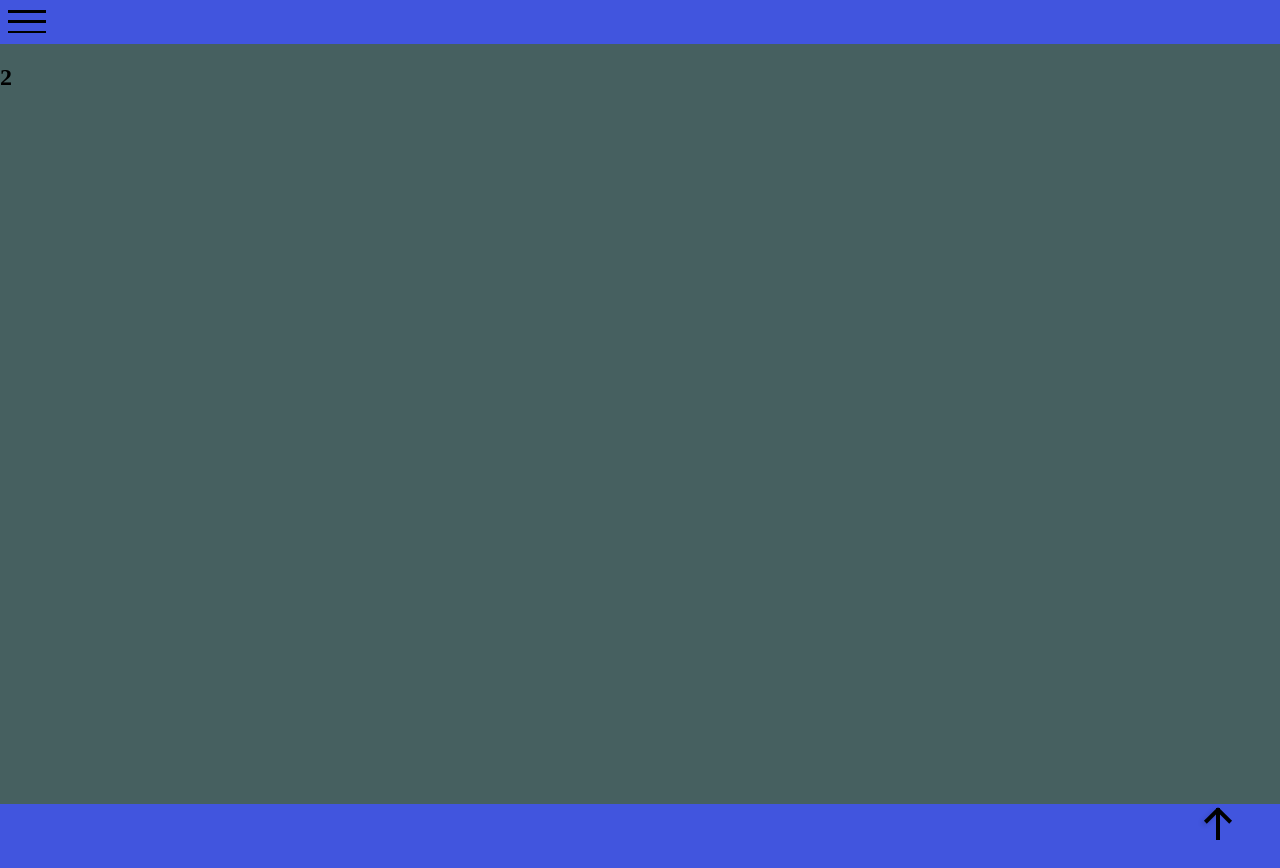
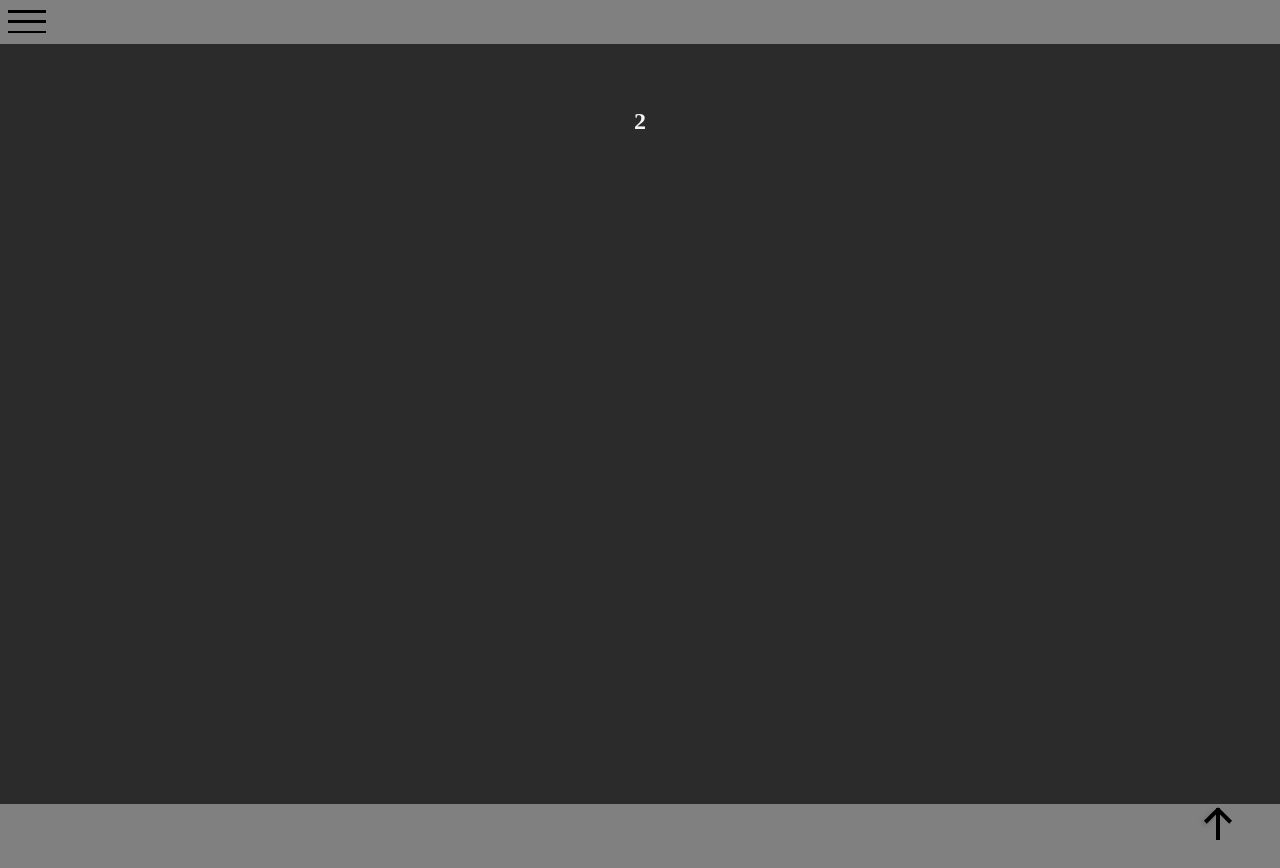
Before and after one commit to Red-Sock/rscli, a React (Vite) app: page / in a window 1280 px wide. Before the commit the page ends 844 px from the top, so only its background shows below. Built offline with nearby package versions, Linux system fonts and the light colour scheme.

Commit message:
new color schema

```diff
--- a/src/index.module.css
+++ b/src/index.module.css
@@ -4,5 +4,5 @@
 root, body {
   margin: 0;
   height: 100%;
-  background: rgb(65, 85, 222);
+  background: rgb(128, 128, 128);
 }
--- a/src/sections/content/content.module.css
+++ b/src/sections/content/content.module.css
@@ -3,14 +3,30 @@
 
     height: 100%;
     width: 100%;
-    background-color: rgb(70, 96, 96);
+    background-color: #2b2b2b;
 
     display: flex;
     justify-content: space-between;
     flex-direction: column;
 }
 
-.Content {
+.ContentField {
     position: relative;
     flex: 10;
+
+    width: 100%;
+    height: 100%;
 }
+
+.Content {
+    padding-top: 4em;
+    display: flex;
+
+    align-items: center;
+    justify-content: center;
+
+    width: 100%;
+    height: 100%;
+
+    color: whitesmoke;
+}
--- a/src/sections/content/content.tsx
+++ b/src/sections/content/content.tsx
@@ -8,11 +8,12 @@ import {Sidebar} from "../sidebar/sidebar.tsx";
 export function ContentWrapper  (props: { isOpen: any; }) {
     return (
         <div className={cls.ContentWrapper}>
-            <div className={cls.Content}>
-                <ReactMarkdown>
-                    ## 2
-                </ReactMarkdown>
-
+            <div className={cls.ContentField}>
+                <div className={cls.Content}>
+                    <ReactMarkdown>
+                        ## 2
+                    </ReactMarkdown>
+                </div>
                 <Sidebar isOpen={props.isOpen}/>
             </div>
 
--- a/src/sections/footer/footer.module.css
+++ b/src/sections/footer/footer.module.css
@@ -4,13 +4,11 @@
     flex: 1;
 
     max-height: 5vh;
-    background-color: rgb(65, 85, 222);
+    background-color: rgb(128, 128, 128);
 
     display: flex;
     flex-direction: row-reverse;
     align-items: center;
-
-    flex-wrap: wrap;
 }
 
 .ButtonContainer {
--- a/src/sections/header/header.module.css
+++ b/src/sections/header/header.module.css
@@ -5,8 +5,8 @@
     height: 5.45vh;
     width: 100%;
 
-    background-color: rgb(65, 85, 222);
-    border: rgb(65, 85, 222) solid;
+    background-color: #808080;
+    border: rgb(128, 128, 128) solid;
 }
 
 .BurgerContainer {
--- a/src/sections/sidebar/sidebar.module.css
+++ b/src/sections/sidebar/sidebar.module.css
@@ -5,7 +5,7 @@
 
     width: 20vw;
     height: 100%;
-    background: linear-gradient(90deg, rgba(65, 85, 222,0.9) 0%, rgba(56,77,227,0.5) 50%, rgba(70, 96, 96, 0.1) 100%);
+    background: linear-gradient(90deg, rgba(80,80,80,0.9) 0%,  rgba(70, 96, 96, 0) 100%);
     transition: all .2s ease-in-out;
 }
 
```
